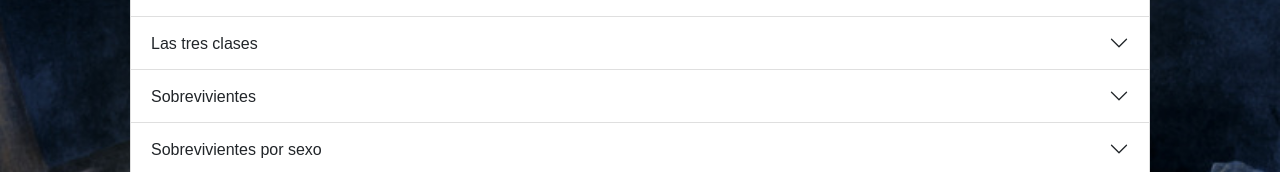
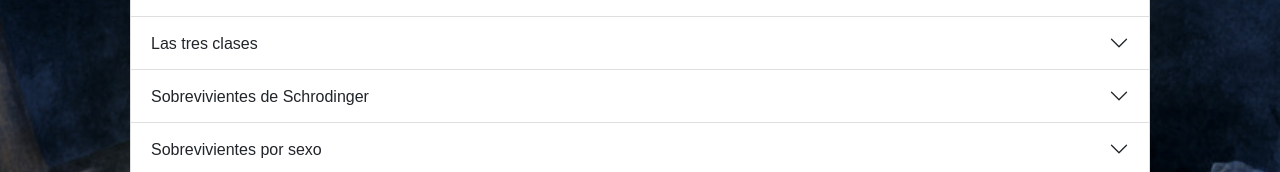
Before and after one commit to MillarayNanculeo/28-04frontend, a plain HTML site: page index.html in a window 1280 px wide. Shown: the part 918-1090 px from the top of the page. Drawn offline with nearby package versions, Linux system fonts and the light colour scheme; no server answers; a web font is replaced by a local one.

Commit message:
Update index.html

```diff
--- a/index.html
+++ b/index.html
@@ -84,7 +84,7 @@
                 <!--Otros-->
                 <div class="accordion-item rounded-0">
                     <h2 class="accordion-header" id="headingFour">
-                        <button class="accordion-button collapsed" type="button" data-bs-toggle="collapse" data-bs-target="#collapseFour" aria-expanded="false" aria-controls="collapseFour">Sobrevivientes</button>
+                        <button class="accordion-button collapsed" type="button" data-bs-toggle="collapse" data-bs-target="#collapseFour" aria-expanded="false" aria-controls="collapseFour">Sobrevivientes de Schrodinger</button>
                     </h2>
                     <div id="collapseFour" class="accordion-collapse collapse" aria-labelledby="headingFour" data-bs-parent="#accordionExample">
                         <div class="accordion-body text-black-50">
```
